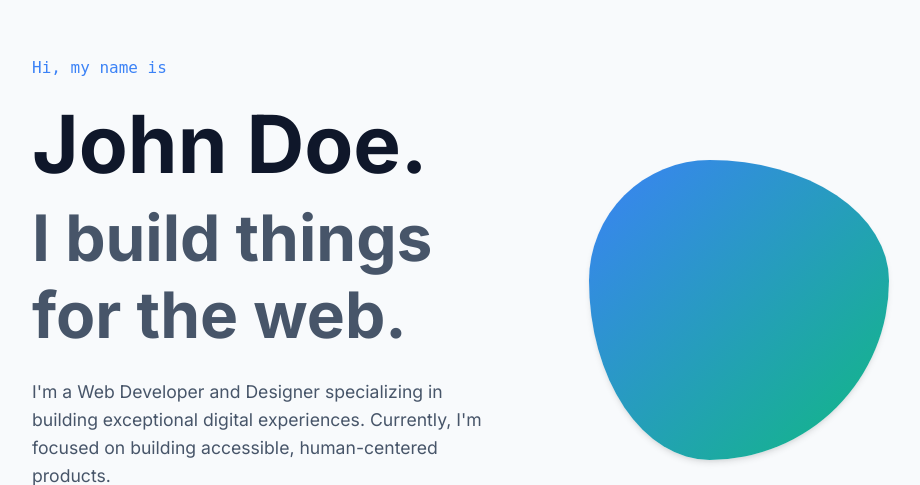
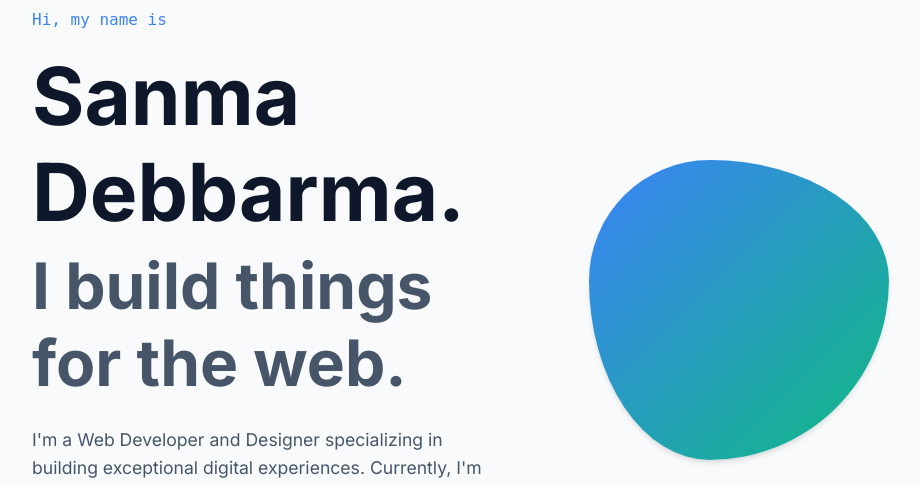
Before and after one commit to Sanma-Debbarma/portfolio, a Flask app: page / in a window 1280 px wide. Shown: the part 80-565 px from the top of the page, without its empty margins (142-1062 px from the left). Run offline with Flask 3, Linux system fonts and the light colour scheme.

Commit message:
change name

```diff
--- a/templates/index.html
+++ b/templates/index.html
@@ -8,7 +8,7 @@
         <div class="container hero-container">
             <div class="hero-content">
                 <p class="greeting">Hi, my name is</p>
-                <h1 class="name">John Doe.</h1>
+                <h1 class="name">Sanma Debbarma.</h1>
                 <h2 class="title">I build things for the web.</h2>
                 <p class="tagline">I'm a Web Developer and Designer specializing in building exceptional digital
                     experiences. Currently, I'm focused on building accessible, human-centered products.</p>
```
